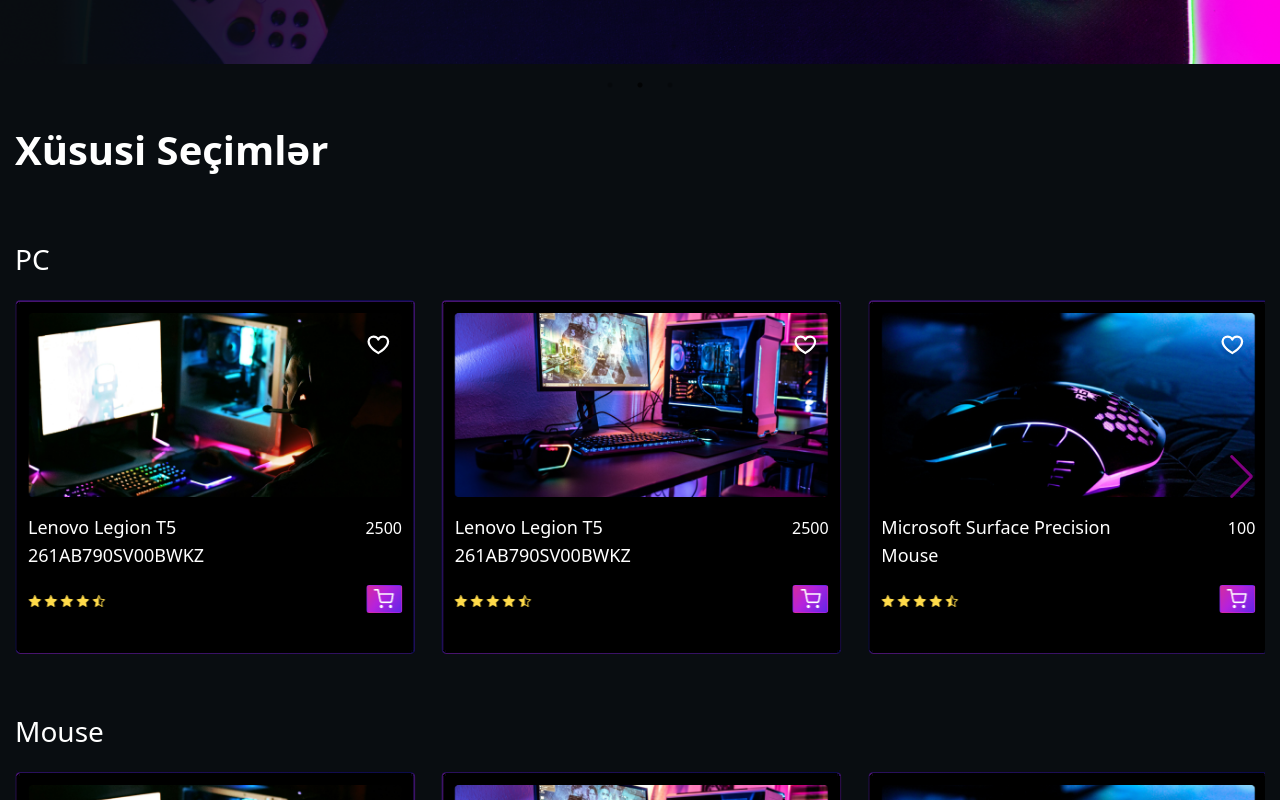
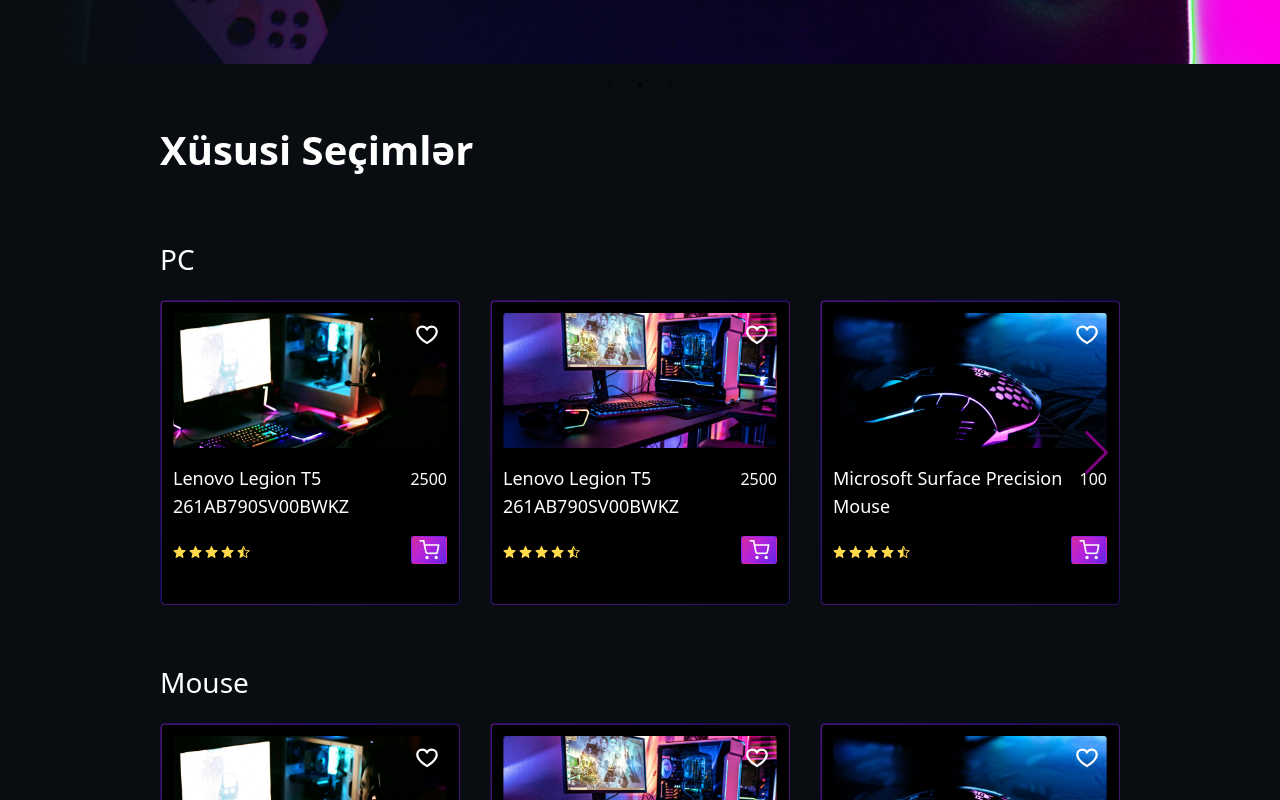
Before and after one commit to nigaraliyevas/TechEvo, a React (Vite) app: page / in a window 1280 px wide. Shown: the part 740-1540 px from the top of the page. Built offline with nearby package versions, Linux system fonts and the light colour scheme; a web font is replaced by a local one.

Commit message:
homePage size fixed

```diff
--- a/src/components/CardPC/CardPC.module.scss
+++ b/src/components/CardPC/CardPC.module.scss
@@ -5,7 +5,7 @@
   background: radial-gradient(circle at 100% 100%, #000000 0, #000000 2px, transparent 2px) 0% 0% / 3px 3px no-repeat, radial-gradient(circle at 0 100%, #000000 0, #000000 2px, transparent 2px) 100% 0% / 3px 3px no-repeat, radial-gradient(circle at 100% 0, #000000 0, #000000 2px, transparent 2px) 0% 100% / 3px 3px no-repeat, radial-gradient(circle at 0 0, #000000 0, #000000 2px, transparent 2px) 100% 100% / 3px 3px no-repeat, linear-gradient(#000000, #000000) 50% 50% / calc(100% - 1px) calc(100% - 6px) no-repeat, linear-gradient(#000000, #000000) 50% 50% / calc(100% - 6px) calc(100% - 1px) no-repeat, linear-gradient(to top left, #0b0b4b, #49146e);
   border-radius: 5px;
   box-sizing: border-box;
-  max-width: 336px;
+  max-width: 255px;
   background-clip: border-box;
   position: relative;
   display: flex;
@@ -132,7 +132,7 @@
     height: 56px;
     color: white;
     font-weight: 500;
-    font-size: 16px;
+    font-size: 14px;
     line-height: 28px;
   }
 
@@ -145,6 +145,7 @@
     justify-content: space-between;
     align-items: center;
     padding-bottom: 28px;
+    font-size: 12px;
 
     .basketBg {
         width: 36px;
@@ -166,7 +167,7 @@
   color: white;
   position: absolute;
   right: 3%;
-  top: 3%;
+  top: 0%;
   font-size: x-large;
 }
 }
--- a/src/components/Description/Description.jsx
+++ b/src/components/Description/Description.jsx
@@ -4,6 +4,7 @@
 import { RiShieldCheckLine } from "react-icons/ri";
 import { LuBox } from "react-icons/lu";
 import { Rating } from '@mui/material';
+/*jhgjhgjhgj*/
 
 const Description = () => {
     return (
--- a/src/components/HomePageSections/PcSection/PcSection.jsx
+++ b/src/components/HomePageSections/PcSection/PcSection.jsx
@@ -23,7 +23,7 @@
     <div>
       <div className={styles.cardMain}>
         <Swiper
-        // effect='fade'
+        effect='fade'
         className={styles.swiper}
           spaceBetween={30}
           slidesPerView={3}
--- a/src/pages/HomePage/HomePage.module.scss
+++ b/src/pages/HomePage/HomePage.module.scss
@@ -71,7 +71,7 @@
     justify-content: center;
     background-color: #090d11;
     margin: 0 auto;
-    padding: 0 15px;
+    padding: 0 160px;
   }
 
   .container_top {
@@ -141,16 +141,18 @@
   .swiperNav {
 
     color: purple !important;
+    position: absolute!important;
+  //   right: -100px;
 
   }
 
-  .swiper-button-next {
-    right: -60px;
-  }
+  // .swiper-button-next {
+  //   right: -100px;
+  // }
 
-  .swiper-button-prev {
-    left: -60px;
-  }
+  // .swiper-button-prev {
+  //   left: -60px;
+  // }
 
   .swiper-button-next:hover,
   .swiper-button-prev:hover {
@@ -172,7 +174,7 @@
       linear-gradient(to top left, #0b0b4b, #49146e);
     border-radius: 5px;
     box-sizing: border-box;
-    min-width: 400px;
+    max-width: 350px;
     background-clip: border-box;
     position: relative;
     display: flex;
@@ -328,7 +330,7 @@
     color: white;
     position: absolute;
     right: 3%;
-    top: 3%;
+    top: 0%;
     font-size: x-large;
   }
 
```
